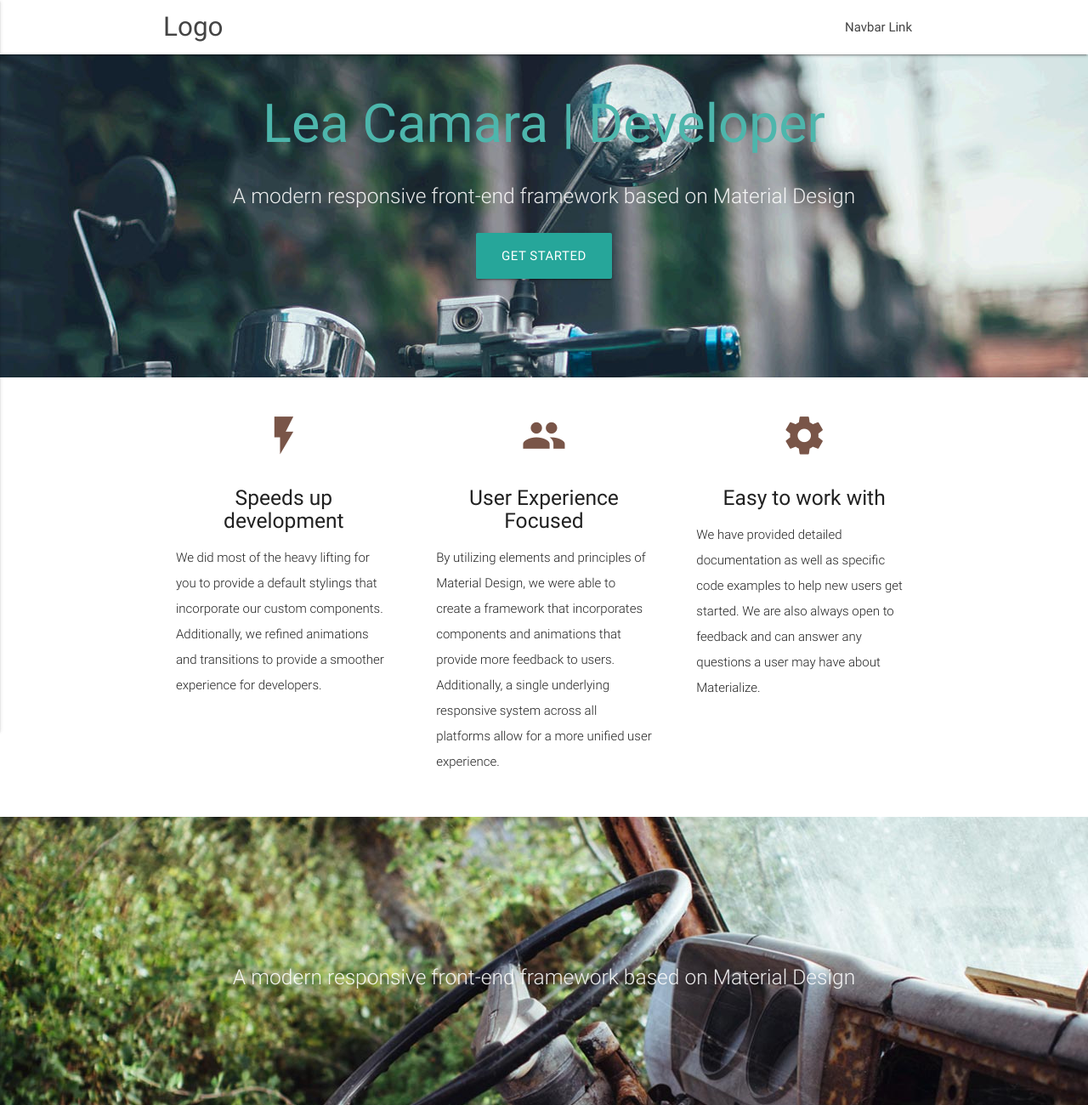
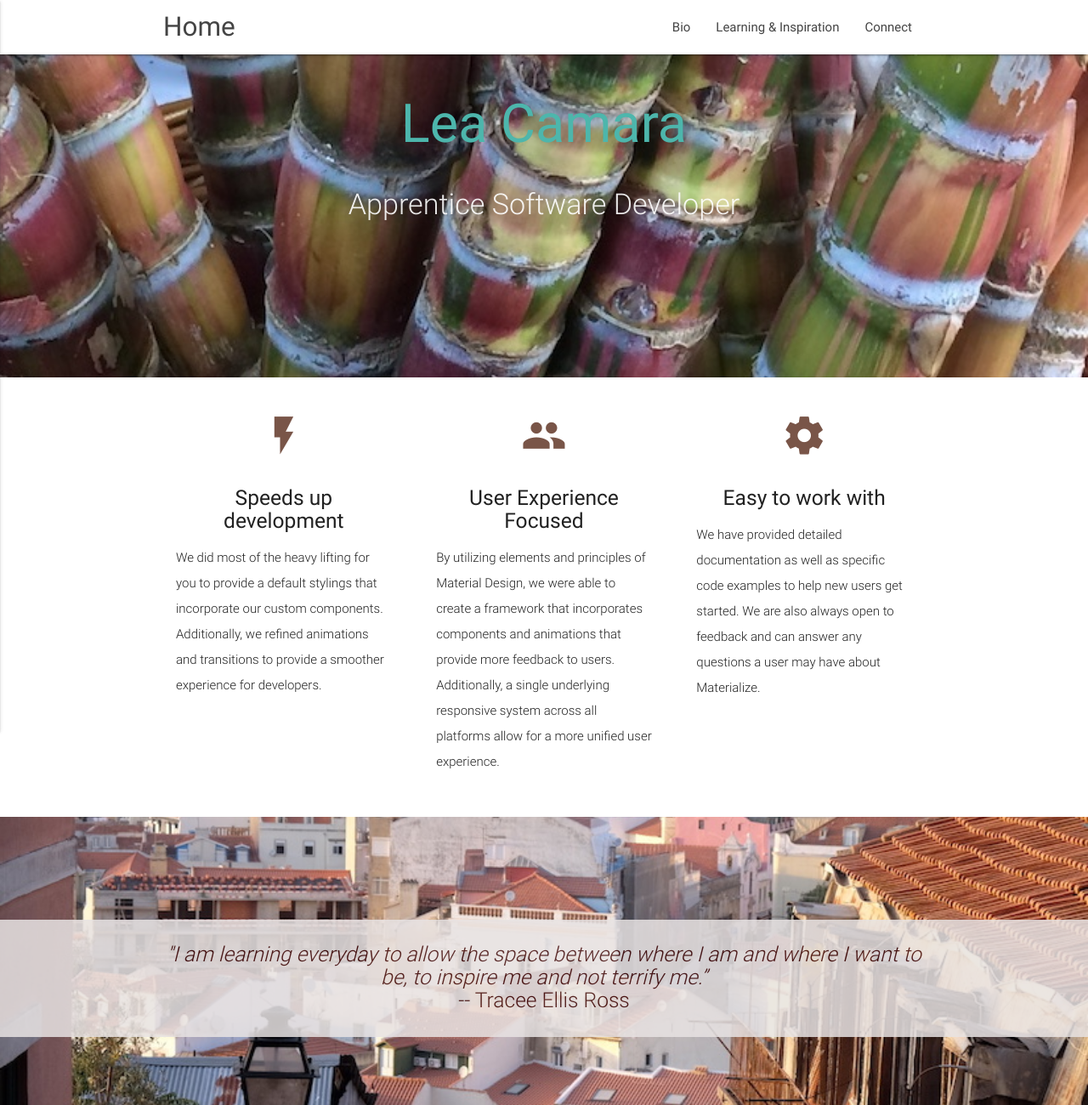
Before and after one commit to LeaCamara/PersonalWebsite, a plain HTML site: page index.html in a window 1280 px wide. Shown: the top 1300 px of the page at 85% size. Drawn offline with nearby package versions, Linux system fonts and the light colour scheme.

Commit message:
added my background images and first quote

```diff
--- a/css/style.css
+++ b/css/styles.css
@@ -1,10 +1,4 @@
-/* Custom Stylesheet */
-/**
- * Use this file to override Materialize files so you can update
- * the core Materialize files in the future
- *
- * Made By MaterializeCSS.com
- */
+/* PARALLAX CSS: */
 
 nav ul a,
 nav .brand-logo {
@@ -25,9 +19,10 @@ p {
   height: auto;
   color: rgba(255,255,255,.9);
 }
-  .parallax-container .section {
-    width: 100%;
-  }
+
+.parallax-container .section {
+  width: 100%;
+}
 
 @media only screen and (max-width : 992px) {
   .parallax-container .section {
@@ -55,3 +50,13 @@ p {
 footer.page-footer {
   margin: 0;
 }
+
+/* MY CUSTOM CSS: */
+
+.quotes {
+  color: #400909;
+  background-color: #e8e3e3;
+  width: 100%;
+  opacity: .85;
+  font-size: .1em;
+}
--- a/index.html
+++ b/index.html
@@ -8,20 +8,28 @@
   <!-- CSS  -->
   <link href="https://fonts.googleapis.com/icon?family=Material+Icons" rel="stylesheet">
   <link href="css/materialize.css" type="text/css" rel="stylesheet" media="screen,projection"/>
-  <link href="css/style.css" type="text/css" rel="stylesheet" media="screen,projection"/>
+  <link href="css/styles.css" type="text/css" rel="stylesheet" media="screen,projection"/>
 </head>
 <body>
   <nav class="white" role="navigation">
     <div class="nav-wrapper container">
-      <a id="logo-container" href="#" class="brand-logo">Logo</a>
+      <a id="logo-container" href="index.html" class="brand-logo">Home</a>
+
       <ul class="right hide-on-med-and-down">
-        <li><a href="#">Navbar Link</a></li>
+        <li><a href="bio.html">Bio</a></li>
+        <li><a href="learning-inspiration.html">Learning &amp; Inspiration</a></li>
+        <li><a href="connect.html">Connect</a></li>
       </ul>
 
       <ul id="nav-mobile" class="side-nav">
-        <li><a href="#">Navbar Link</a></li>
+        <li><a href="bio.html">Bio</a></li>
+        <li><a href="learning-inspiration.html">Learning &amp; Inspiration</a></li>
+        <li><a href="connect.html">Connect</a></li>
       </ul>
+
+      <!-- not sure I understand this part. What should my href link to here? -->
       <a href="#" data-activates="nav-mobile" class="button-collapse"><i class="material-icons">menu</i></a>
+
     </div>
   </nav>
 
@@ -29,18 +37,14 @@
     <div class="section no-pad-bot">
       <div class="container">
         <br><br>
-        <h1 class="header center teal-text text-lighten-2">Lea Camara | Developer</h1>
+        <h1 class="header center teal-text text-lighten-2">Lea Camara</h1>
         <div class="row center">
-          <h5 class="header col s12 light">A modern responsive front-end framework based on Material Design</h5>
-        </div>
-        <div class="row center">
-          <a href="http://materializecss.com/getting-started.html" id="download-button" class="btn-large waves-effect waves-light teal lighten-1">Get Started</a>
+          <h4 class="header col s12 light">Apprentice Software Developer</h4>
         </div>
         <br><br>
-
       </div>
     </div>
-    <div class="parallax"><img src="background1.jpg" alt="Unsplashed background img 1"></div>
+    <div class="parallax"><img src="images/color-reeds.jpg" alt="Unsplashed background img 1"></div>
   </div>
 
 
@@ -82,14 +86,14 @@
 
 
   <div class="parallax-container valign-wrapper">
-    <div class="section no-pad-bot">
+    <div class="section no-pad-bot quotes">
       <div class="container">
         <div class="row center">
-          <h5 class="header col s12 light">A modern responsive front-end framework based on Material Design</h5>
+          <h5 class="header col s12 light"><em>"I am learning everyday to allow the space between where I am and where I want to be, to inspire me and not terrify me.”</em><br> -- Tracee Ellis Ross</h5>
         </div>
       </div>
     </div>
-    <div class="parallax"><img src="background2.jpg" alt="Unsplashed background img 2"></div>
+    <div class="parallax"><img src="images/lisbon-rooftops.jpg" alt="Unsplashed background img 2"></div>
   </div>
 
   <div class="container">
@@ -115,7 +119,7 @@
         </div>
       </div>
     </div>
-    <div class="parallax"><img src="background3.jpg" alt="Unsplashed background img 3"></div>
+    <div class="parallax"><img src="images/public-art-wall.jpg" alt="Unsplashed background img 3"></div>
   </div>
 
   <footer class="page-footer teal">
@@ -149,7 +153,8 @@
     </div>
     <div class="footer-copyright">
       <div class="container">
-      Made by <a class="brown-text text-lighten-3" href="http://materializecss.com">Materialize</a>
+      &copy; 2017.  All images &copy; 2016 by Lea Camara.
+      Template provided by <a class="brown-text text-lighten-3" href="http://materializecss.com">Materialize</a>
       </div>
     </div>
   </footer>
```
Also changed, not shown: bio.html (added), connect.html (added), css/materialize.css, images/color-reeds.JPG (added), images/correio-door.JPG (added), images/lisbon-rooftops.JPG (added), images/madeira-laurisilva.JPG (added), images/my-emoji.jpg (added), images/nashville-aerial-view.jpg (added), images/public-art-wall.JPG (added), learning-inspiration.html (added), 1 other file.
